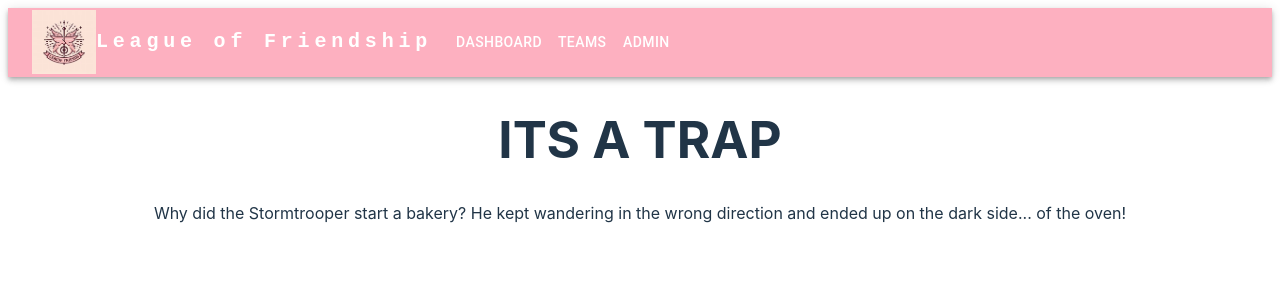
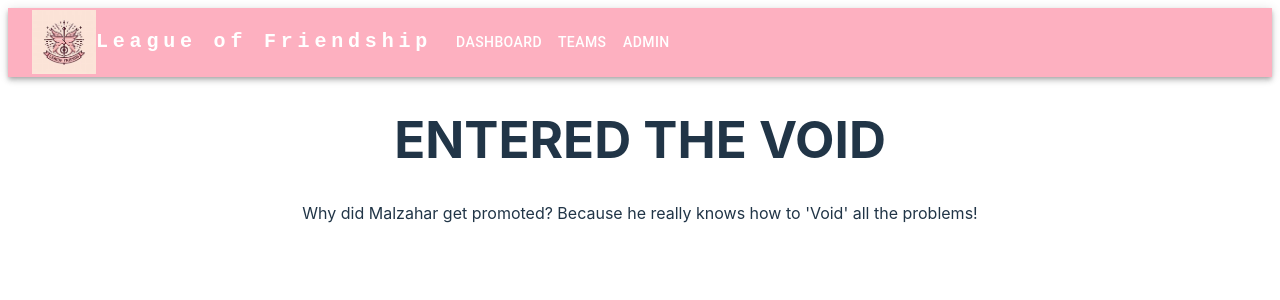
Before and after one commit to chrisfishback/LOF_Dashboard, a React (Vite) app in the folder front-end/: page /modify-teams in a window 1280 px wide. Shown: the top 300 px of the page. Built offline with nearby package versions, Linux system fonts and the light colour scheme; no server answers.

Commit message:
Malzahar Pun

```diff
--- a/front-end/src/components/Error.tsx
+++ b/front-end/src/components/Error.tsx
@@ -1,8 +1,8 @@
 function Error() {
     return (
         <>
-            <h1>ITS A TRAP</h1>
-            <p>Why did the Stormtrooper start a bakery? He kept wandering in the wrong direction and ended up on the dark side... of the oven!</p>
+            <h1>ENTERED THE VOID</h1>
+            <p>Why did Malzahar get promoted? Because he really knows how to 'Void' all the problems!</p>
         </>
     )
 }
```
